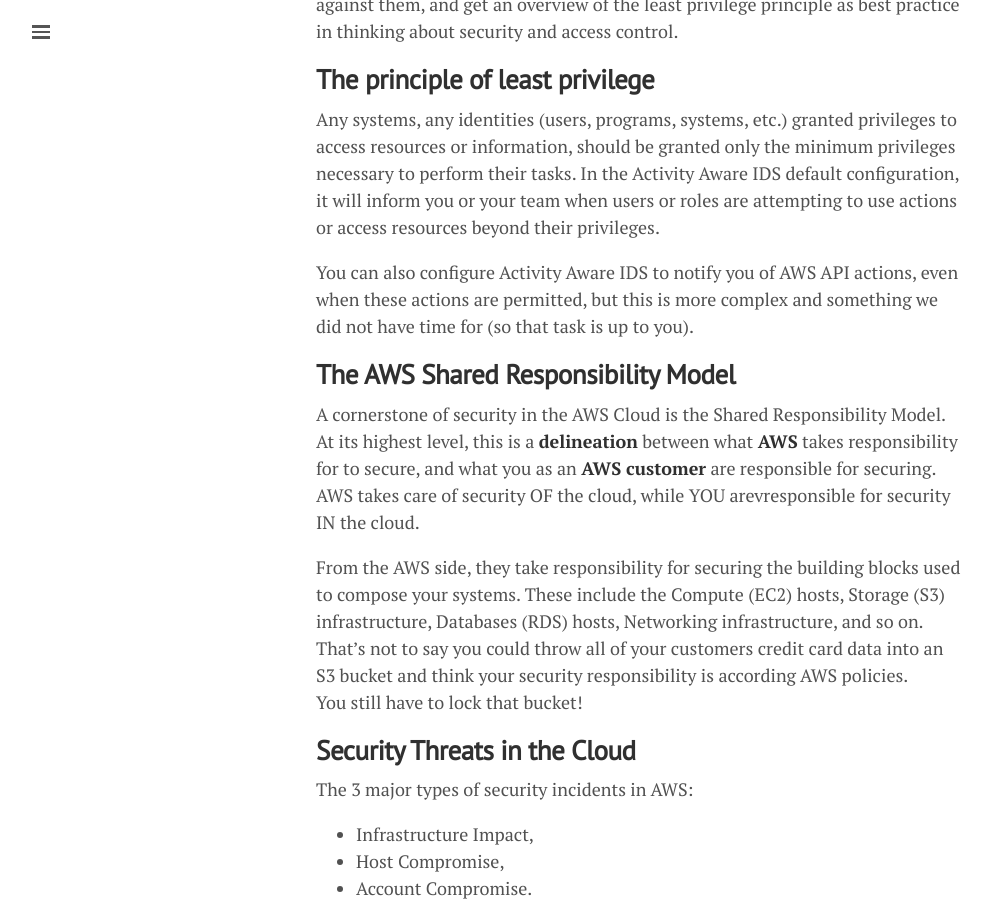
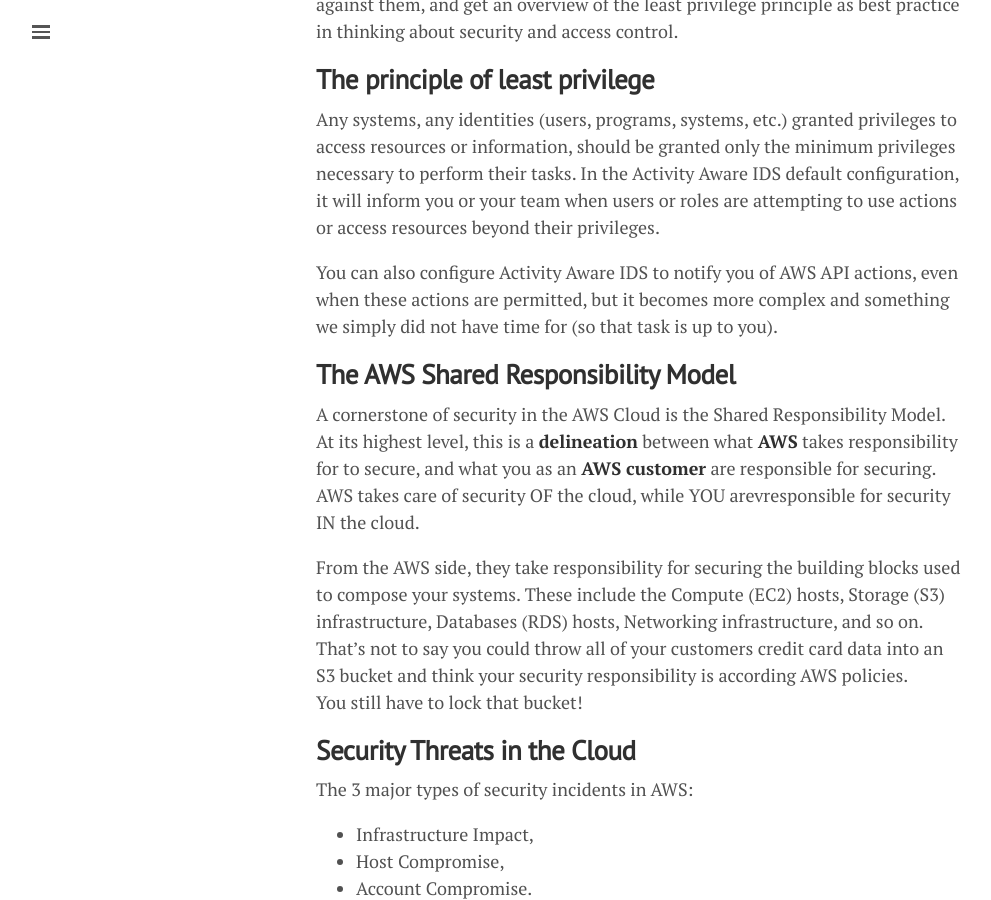
Before and after one commit to lgeurts/lgeurts.github.io, a Jekyll site: the page built from _posts/2021-11-02-activity-aware-ids-for-aws.md, in a window 1280 px wide and 900 px high, scrolled down 425 px. Shown: the whole window, without its empty margins (0-991 px from the left). Built offline with Jekyll 4.4.1, drawn with Linux system fonts in a browser that asks for light colours; nearby versions of some CDN libraries; comment, search, counter and statistics services are not loaded.

Commit message:
Update 2021-11-02-activity-aware-ids-for-aws.md

```diff
--- a/_posts/2021-11-02-activity-aware-ids-for-aws.md
+++ b/_posts/2021-11-02-activity-aware-ids-for-aws.md
@@ -13,7 +13,7 @@
 
 Any systems, any identities (users, programs, systems, etc.) granted privileges to access resources or information, should be granted only the minimum privileges necessary to perform their tasks. In the Activity Aware IDS default configuration, it will inform you or your team when users or roles are attempting to use actions or access resources beyond their privileges.
 
-You can also configure Activity Aware IDS to notify you of AWS API actions, even when these actions are permitted, but this is more complex and something we did not have time for (so that task is up to you).
+You can also configure Activity Aware IDS to notify you of AWS API actions, even when these actions are permitted, but it becomes more complex and something we simply did not have time for (so that task is up to you).
 
 ## **The AWS Shared Responsibility Model**
 
```
